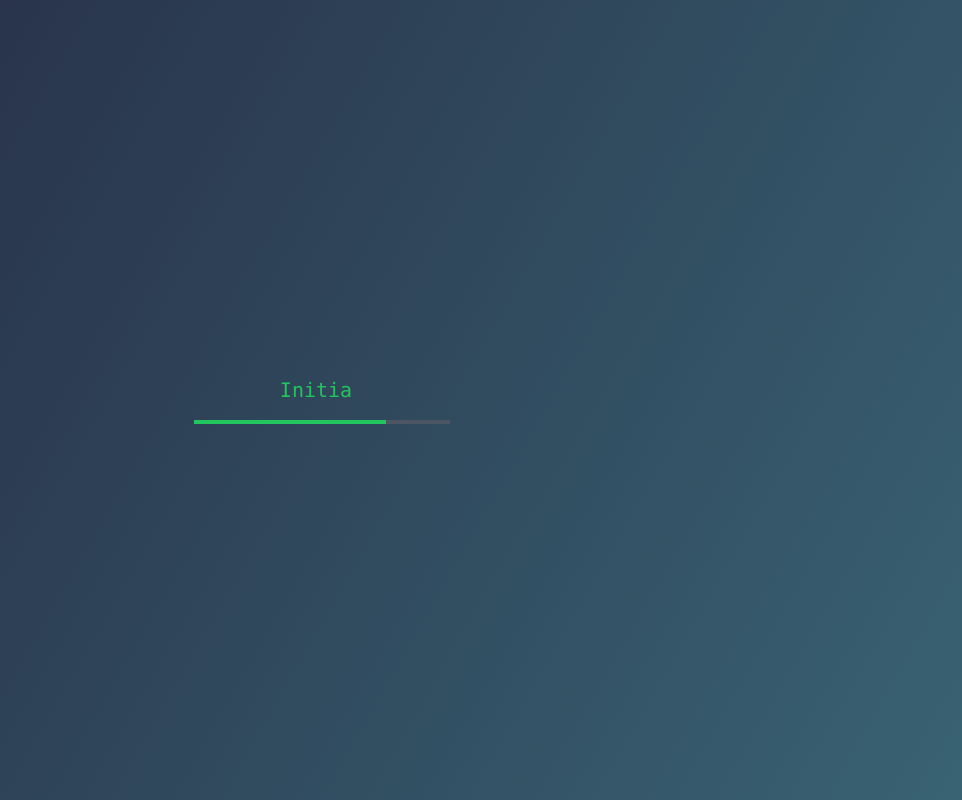
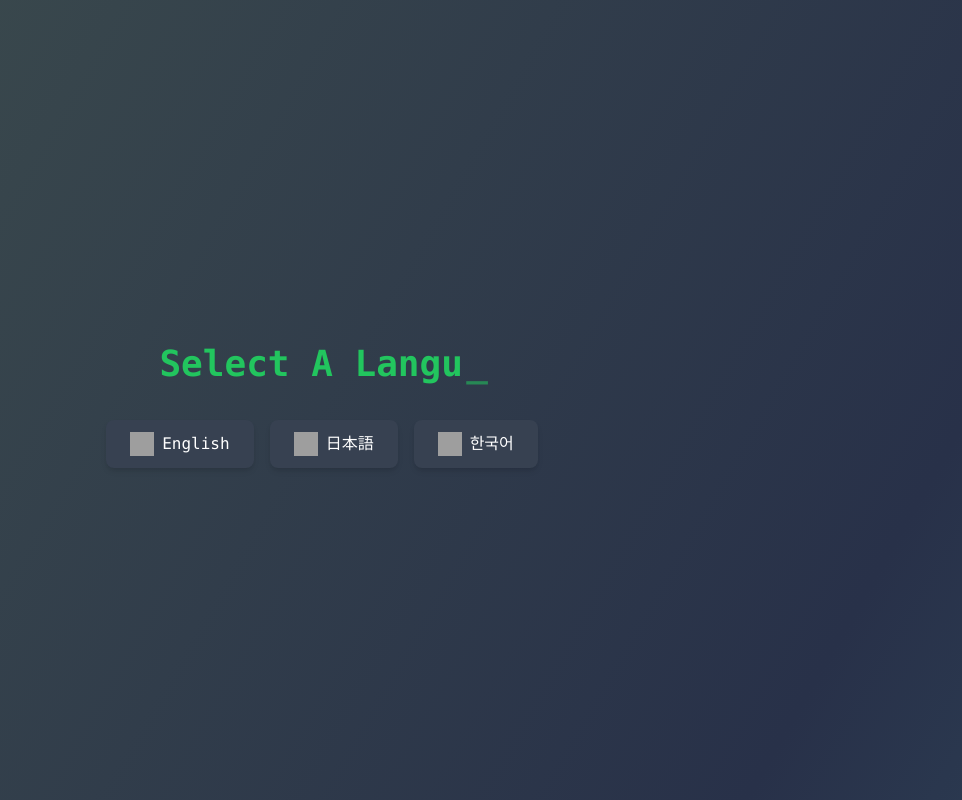
Before and after one commit to yyamaguchi0102/personal-portfolio, a React (Create React App) app: page / in a window 1280 px wide. Shown: the whole page, without its empty margins (318-1280 px from the left). Built offline with nearby package versions, Linux system fonts and the light colour scheme; grey boxes are pictures that could not be loaded.

Commit message:
adjusted links and buttons. -note: the home page links are wrong

```diff
--- a/package.json
+++ b/package.json
@@ -16,7 +16,7 @@
     "web-vitals": "^2.1.4"
   },
   "scripts": {
-    "start": "NODE_OPTIONS=--openssl-legacy-provider react-scripts start",
+    "start": "set NODE_OPTIONS=--openssl-legacy-provider && react-scripts start",
     "build": "NODE_OPTIONS=--openssl-legacy-provider react-scripts build",
     "test": "react-scripts test"
   },
@@ -41,6 +41,7 @@
   "devDependencies": {
     "@babel/plugin-proposal-private-property-in-object": "^7.21.11",
     "autoprefixer": "^10.4.20",
+    "cross-env": "^7.0.3",
     "postcss": "^8.4.49",
     "tailwindcss": "^3.4.15"
   }
--- a/src/components/Contact.jsx
+++ b/src/components/Contact.jsx
@@ -25,7 +25,7 @@ const Contact = () => {
       }`}
       initial="hidden"
       whileInView="visible"
-      viewport={{ once: false }}
+      viewport={{ once: true }}
       variants={containerVariants}
     >
       <div className="container mx-auto max-w-4xl">
--- a/src/components/Header.jsx
+++ b/src/components/Header.jsx
@@ -26,7 +26,7 @@ const Header = () => {
             theme === "dark" ? "text-dark-accent" : "text-light-accent"
           }`}
         >
-          Yutaka Coding
+          Yutaka Yamaguchi
         </h1>
         <div className="flex items-center space-x-4">
           <ul className="flex space-x-4">
--- a/src/components/LoadingScreen.jsx
+++ b/src/components/LoadingScreen.jsx
@@ -11,7 +11,6 @@ const LoadingScreen = ({ onComplete }) => {
   const [showMoodPrompt, setShowMoodPrompt] = useState(false);
 
   const messages = [
-    "Connecting to the mainframe...",
     "Initializing systems...",
     "Decrypting passwords...",
     "Access Granted...",
@@ -38,7 +37,7 @@ const LoadingScreen = ({ onComplete }) => {
     if (loadingStep < messages.length) {
       const timeout = setTimeout(() => {
         setLoadingStep((prev) => prev + 1);
-      }, 2000);
+      }, 1500);
       return () => clearTimeout(timeout);
     } else {
       setShowLanguagePrompt(true);
--- a/src/components/Skills.jsx
+++ b/src/components/Skills.jsx
@@ -58,7 +58,7 @@ const Skills = () => {
             {text.skills.title}
           </h2>
           <span className={`text-4xl font-bold ${theme === "dark" ? "neon-text" : "text-light-accent"}`}>
-            {" {"}
+
           </span>
         </motion.div>
         <motion.p
@@ -149,7 +149,7 @@ const Skills = () => {
           }`}
           variants={itemVariants}
         >
-          {" }"}
+
         </motion.div>
       </div>
     </motion.section>
```
Also changed, not shown: 1 other file (tests, documents, lock files or other folders).
